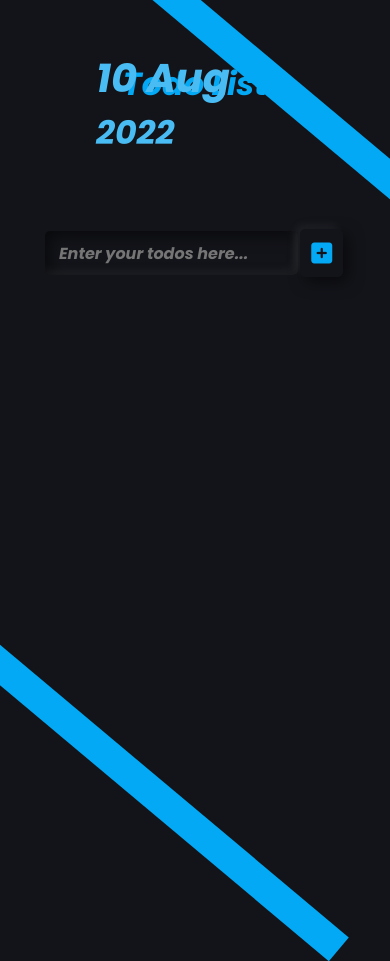
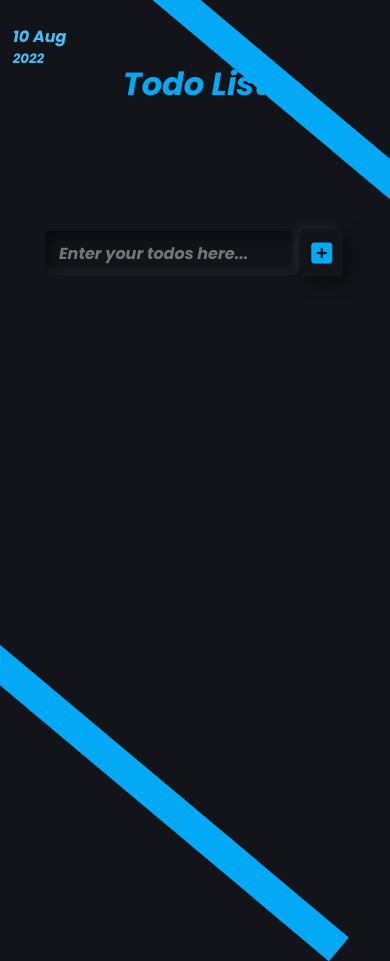
Before and after one commit to pavan2205/LGM-VIP-TASK1, a plain HTML site: page index.html in a window 390 px wide. Shown: the top 961 px of the page. Drawn offline with Linux system fonts and the light colour scheme.

Commit message:
fixed date

```diff
--- a/style.css
+++ b/style.css
@@ -184,6 +184,13 @@ form button:hover{
   text-decoration: underline;
   text-underline-offset: 5px;
 }
+.date{
+  color:#49bdf3;
+  position: absolute;
+  font-size: 2.5rem;
+  top: 3rem;
+  left:6rem;
+}
 @media screen and (max-width:600px){
   header{
     font-size: 1rem;
@@ -203,6 +210,15 @@ form button:hover{
   .section{
     gap: 2.5rem;
   }
+  .date{
+    font-size: 1rem;
+    top: 1.5rem;
+    left: 0.8rem;
+  }
+  body{
+    overflow: hidden;
+    height: 100%;
+  }
 }
 .clearAll{
   border: none;
@@ -218,10 +234,3 @@ form button:hover{
    cursor: pointer;
    visibility: hidden;
 }
-.date{
-  color:#49bdf3;
-  position: absolute;
-  font-size: 2.5rem;
-  top: 3rem;
-  left:6rem;
-}
```
